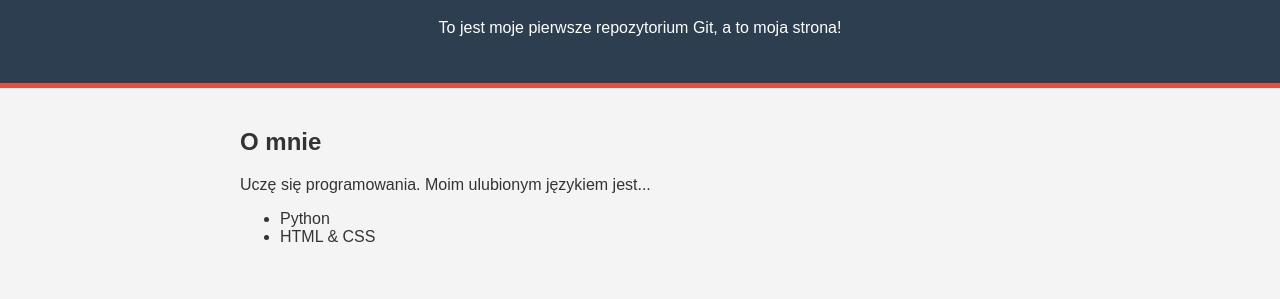
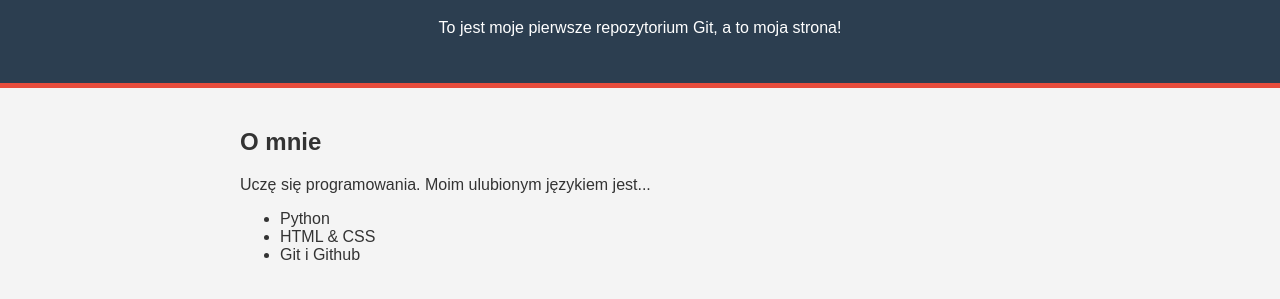
Before and after one commit to KrzysztofLata/moje-portfolio, a plain HTML site: page index.html in a window 1280 px wide. Shown: the part 91-390 px from the top of the page. Drawn offline with Linux system fonts and the light colour scheme.

Commit message:
Update index.html

```diff
--- a/index.html
+++ b/index.html
@@ -17,6 +17,7 @@
             <ul>
                 <li>Python</li>
                 <li>HTML & CSS</li>
+                <li>Git i Github</li>
             </ul>
         </section>
     </main>
```
